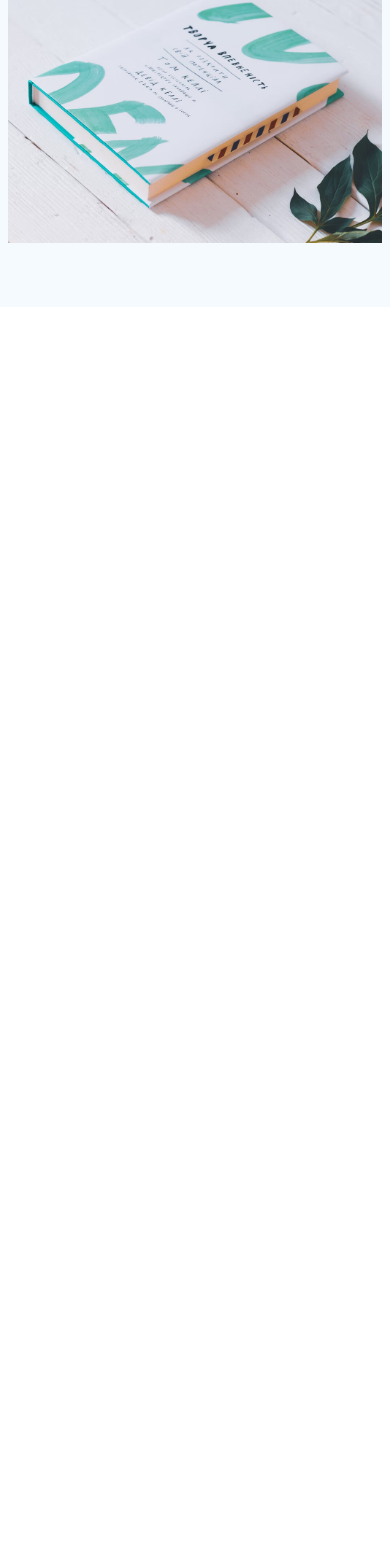
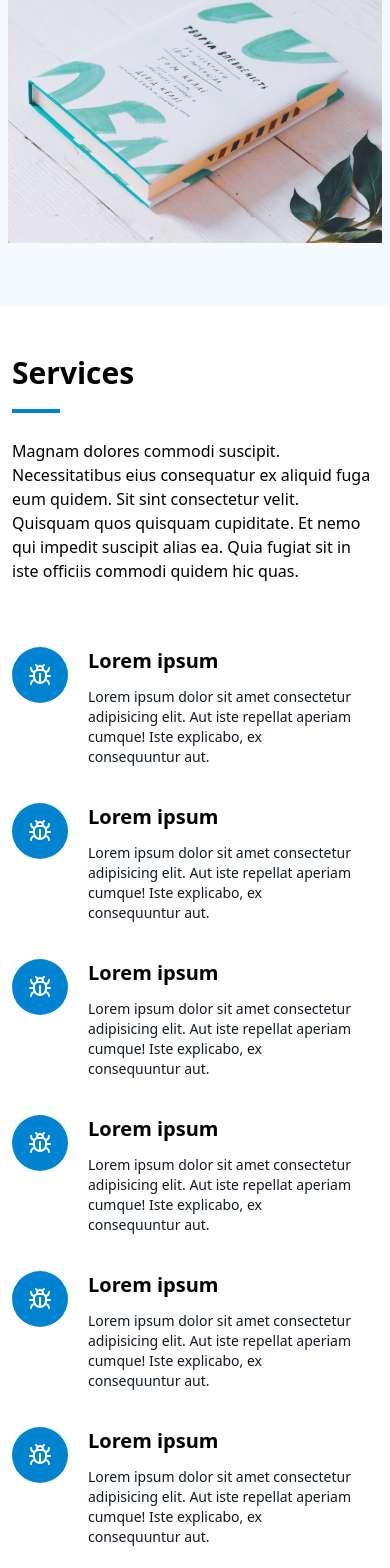
Before and after one commit to Parsa10Gh/Portfolio, a Next.js app: page / in a window 390 px wide. Shown: the part 7550-9118 px from the top of the page. Before the commit the page ends 7857 px from the top, so only its background shows below. Built offline with nearby package versions, Linux system fonts and the light colour scheme.

Commit message:
Services is done & some padding changes

```diff
--- a/src/app/page.tsx
+++ b/src/app/page.tsx
@@ -3,6 +3,7 @@ import Hero from "@/components/hero/Hero";
 import NavMenu from "@/components/navMenu/NavMenu";
 import Portfolio from "@/components/portfolio/Portfolio";
 import Resume from "@/components/resume/Resume";
+import Services from "@/components/services/Services";
 import Skills from "@/components/skills/Skills";
 import Stats from "@/components/stats/Stats";
 
@@ -18,6 +19,7 @@ export default function Home() {
           <Skills />
           <Resume />
           <Portfolio />
+          <Services />
         </div>
       </div>
     </>
--- a/src/components/about/About.tsx
+++ b/src/components/about/About.tsx
@@ -8,7 +8,7 @@ const About = () => {
   return (
     <motion.div
       id="about"
-      className="px-3 min-[480px]:px-14 sm:px-36 lg:px-10"
+      className="px-3 min-[480px]:px-14 md:px-20 lg:px-10"
       initial={{ opacity: 0, y: 200 }}
       whileInView={{ opacity: 1, y: 0 }}
       transition={{ duration: 0.8, ease: "easeOut" }}
@@ -27,7 +27,7 @@ const About = () => {
         <img
           src="MyPhoto2.jpeg"
           alt=""
-          className="lg:w-1/3 h-fit lg:pr-0 rounded-2xl"
+          className="sm:w-2/3 lg:w-1/3 h-fit rounded-2xl "
         />
         <div className="lg:pl-6 pt-8 lg:pt-0">
           <h2 className="text-2xl font-semibold">Front-end Developer</h2>
--- a/src/components/portfolio/Portfolio.tsx
+++ b/src/components/portfolio/Portfolio.tsx
@@ -59,7 +59,7 @@ const Portfolio = () => {
     <>
       <motion.div
         id="portfolio"
-        className="px-2 min-[480px]:px-14 sm:px-36 lg:px-10 bg-[#F4FAFD]"
+        className="px-2 min-[480px]:px-14 md:px-20 lg:px-10 bg-[#F4FAFD]"
         initial={{ opacity: 0, y: 200 }}
         whileInView={{ opacity: 1, y: 0 }}
         transition={{ duration: 0.8, ease: "easeOut" }}
--- a/src/components/resume/Resume.tsx
+++ b/src/components/resume/Resume.tsx
@@ -6,7 +6,7 @@ const Resume = () => {
   return (
     <motion.div
       id="resume"
-      className="px-2 min-[480px]:px-14 sm:px-36 lg:px-10"
+      className="px-2 min-[480px]:px-14 md:px-20 lg:px-10"
       initial={{ opacity: 0, y: 200 }}
       whileInView={{ opacity: 1, y: 0 }}
       transition={{ duration: 0.8, ease: "easeOut" }}
--- /dev/null
+++ b/src/components/services/Services.tsx
@@ -0,0 +1,85 @@
+"use client";
+import { motion } from "motion/react";
+import React from "react";
+import { LuBug } from "react-icons/lu";
+
+const Services = () => {
+  return (
+    <motion.div
+      id="services"
+      className="px-3 min-[480px]:px-14 md:px-20 lg:px-10"
+      initial={{ opacity: 0, y: 200 }}
+      whileInView={{ opacity: 1, y: 0 }}
+      transition={{ duration: 0.8, ease: "easeOut" }}
+      viewport={{ once: true, amount: 0.2 }}
+    >
+      <h1 className="py-12 text-3xl font-bold">
+        <span className="border-b-4 border-sky-600 pb-4">Ser</span>vices
+      </h1>
+      <p>
+        Magnam dolores commodi suscipit. Necessitatibus eius consequatur ex
+        aliquid fuga eum quidem. Sit sint consectetur velit. Quisquam quos
+        quisquam cupiditate. Et nemo qui impedit suscipit alias ea. Quia fugiat
+        sit in iste officiis commodi quidem hic quas.
+      </p>
+      <div className="grid grid-cols-1 md:grid-cols-2 lg:grid-cols-3 gap-6 py-16">
+        <div className="flex items-start justify-center">
+          <div className="p-4 rounded-full bg-sky-600 text-2xl text-white">
+            <LuBug />
+          </div>
+          <div className="px-5">
+            <h4 className="text-xl font-semibold">Lorem ipsum</h4>
+            <p className="py-3 text-sm text-gray-900">Lorem ipsum dolor sit amet consectetur adipisicing elit. Aut iste repellat aperiam cumque! Iste explicabo, ex consequuntur aut.</p>
+          </div>
+        </div>
+        <div className="flex items-start justify-center">
+          <div className="p-4 rounded-full bg-sky-600 text-2xl text-white">
+            <LuBug />
+          </div>
+          <div className="px-5">
+            <h4 className="text-xl font-semibold">Lorem ipsum</h4>
+            <p className="py-3 text-sm text-gray-900">Lorem ipsum dolor sit amet consectetur adipisicing elit. Aut iste repellat aperiam cumque! Iste explicabo, ex consequuntur aut.</p>
+          </div>
+        </div>
+        <div className="flex items-start justify-center">
+          <div className="p-4 rounded-full bg-sky-600 text-2xl text-white">
+            <LuBug />
+          </div>
+          <div className="px-5">
+            <h4 className="text-xl font-semibold">Lorem ipsum</h4>
+            <p className="py-3 text-sm text-gray-900">Lorem ipsum dolor sit amet consectetur adipisicing elit. Aut iste repellat aperiam cumque! Iste explicabo, ex consequuntur aut.</p>
+          </div>
+        </div>
+        <div className="flex items-start justify-center">
+          <div className="p-4 rounded-full bg-sky-600 text-2xl text-white">
+            <LuBug />
+          </div>
+          <div className="px-5">
+            <h4 className="text-xl font-semibold">Lorem ipsum</h4>
+            <p className="py-3 text-sm text-gray-900">Lorem ipsum dolor sit amet consectetur adipisicing elit. Aut iste repellat aperiam cumque! Iste explicabo, ex consequuntur aut.</p>
+          </div>
+        </div>
+        <div className="flex items-start justify-center">
+          <div className="p-4 rounded-full bg-sky-600 text-2xl text-white">
+            <LuBug />
+          </div>
+          <div className="px-5">
+            <h4 className="text-xl font-semibold">Lorem ipsum</h4>
+            <p className="py-3 text-sm text-gray-900">Lorem ipsum dolor sit amet consectetur adipisicing elit. Aut iste repellat aperiam cumque! Iste explicabo, ex consequuntur aut.</p>
+          </div>
+        </div>
+        <div className="flex items-start justify-center">
+          <div className="p-4 rounded-full bg-sky-600 text-2xl text-white">
+            <LuBug />
+          </div>
+          <div className="px-5">
+            <h4 className="text-xl font-semibold">Lorem ipsum</h4>
+            <p className="py-3 text-sm text-gray-900">Lorem ipsum dolor sit amet consectetur adipisicing elit. Aut iste repellat aperiam cumque! Iste explicabo, ex consequuntur aut.</p>
+          </div>
+        </div>
+      </div>
+    </motion.div>
+  );
+};
+
+export default Services;
--- a/src/components/skills/Skills.tsx
+++ b/src/components/skills/Skills.tsx
@@ -29,7 +29,7 @@ const Skills = () => {
   return (
     <motion.div
     id="skills"
-      className="px-3 min-[480px]:px-14 sm:px-36 lg:px-10 py-8 bg-[#F4FAFD]"
+      className="px-3 min-[480px]:px-14 md:px-20 lg:px-10 py-8 bg-[#F4FAFD]"
       initial={{ opacity: 0, y: 200 }}
       whileInView={{ opacity: 1, y: 0 }}
       transition={{ duration: 0.8, ease: "easeOut" }}
@@ -42,7 +42,7 @@ const Skills = () => {
         Lorem ipsum, dolor sit amet consectetur adipisicing elit. Doloremque
         deserunts.
       </p>
-      <div className="py-20 grid lg:grid-cols-2 gap-8 text-xs font-medium">
+      <div className="py-20 grid md:grid-cols-2 gap-8 text-xs font-medium">
         {Object.entries(mySkills).map(([skill, percentage]) => (
           <div key={skill} className="">
             <div className="flex justify-between py-2">
```
